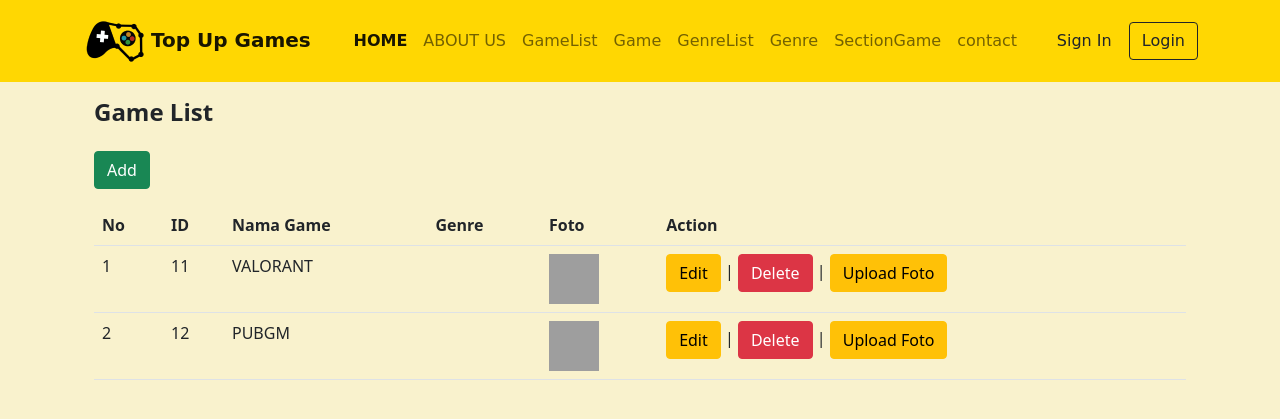
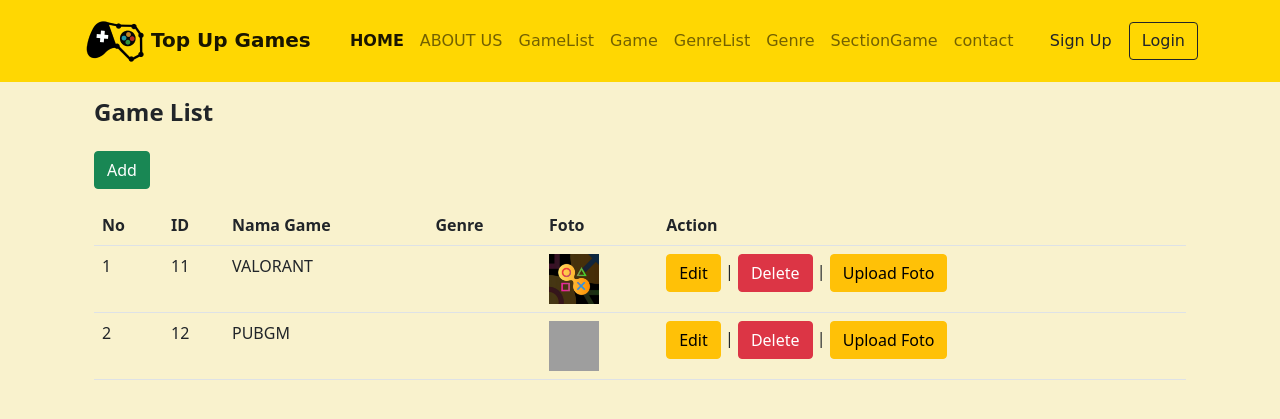
Before and after one commit to YayaIniee/TopUpStore, a PHP site: page /index.php?p=gamelist in a window 1280 px wide. Shown: the top 419 px of the page. Run offline with PHP 8.4, Linux system fonts and the light colour scheme; data comes from the database, SQL or seed files in the repository; some web fonts are replaced; grey boxes are pictures that could not be loaded.

Commit message:
mengganti sign in dan sign up

```diff
--- a/index.php
+++ b/index.php
@@ -62,7 +62,7 @@ if (!isset($_SESSION)) {
 
       </ul>
       <form class="">
-        <button class="btn font-nav" type="submit">Sign In</button>
+        <button class="btn font-nav" type="submit">Sign Up</button>
         <button class="btn btn-outline-dark font-nav" type="submit">Login</button>
       </form>
     </div>
```
Also changed, not shown: assets/upload/game/11.jpg (added).
